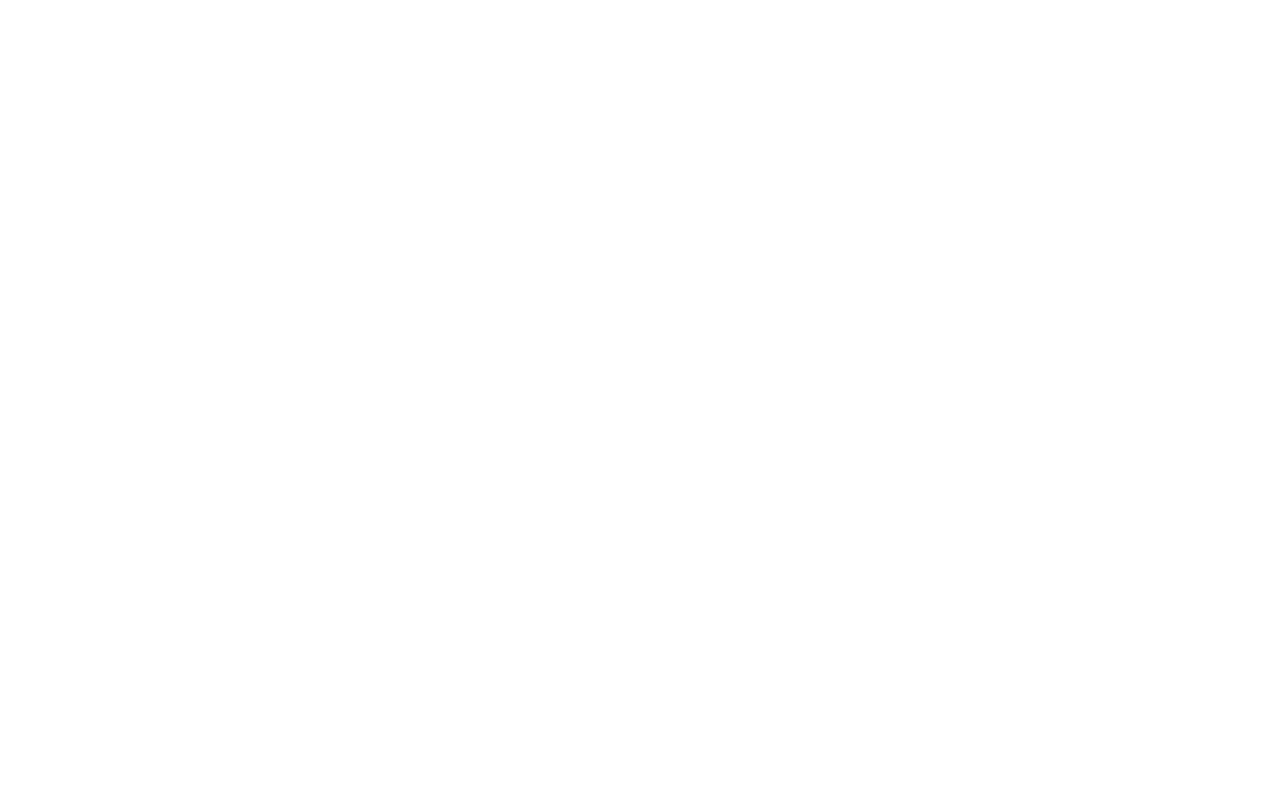
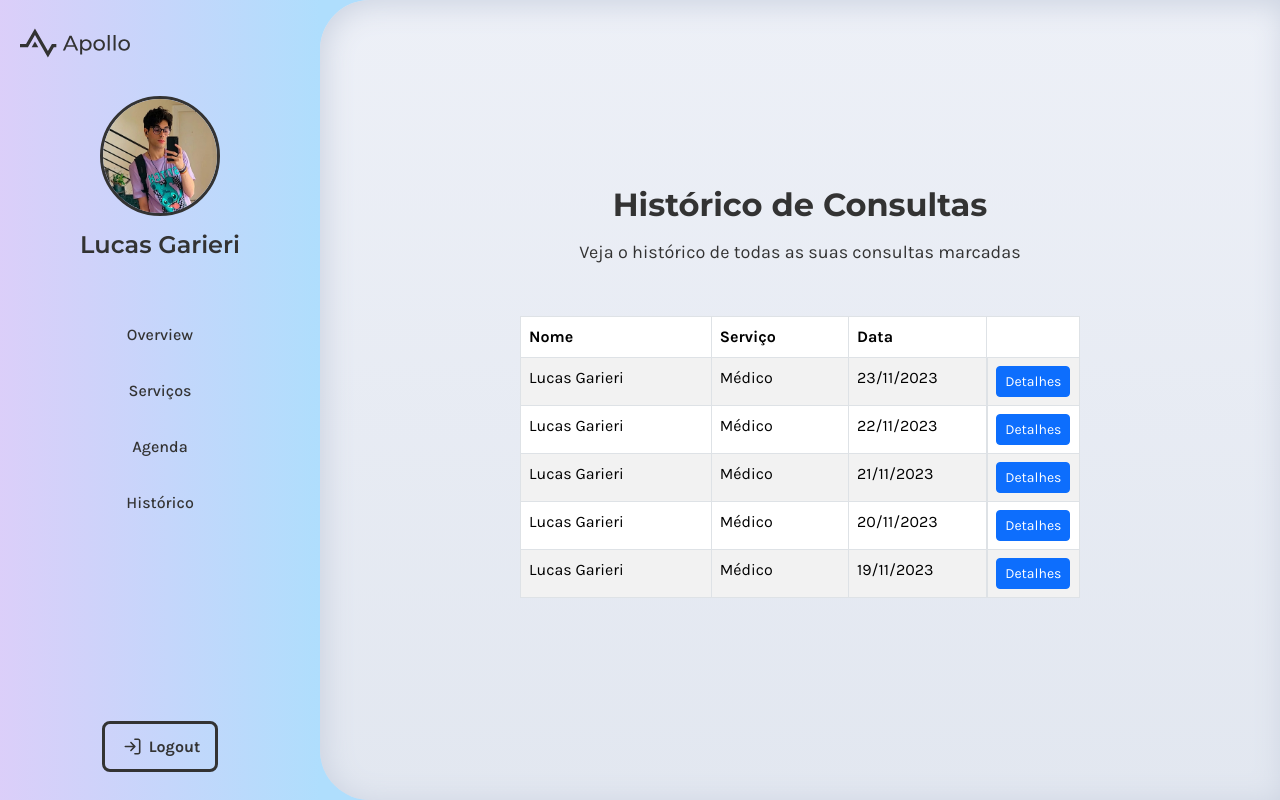
Before and after one commit to pedrohrodrig/LabEngSoft2-Frontend, a React (Create React App) app in the folder frontend/: page /patient/history in a window 1280 px wide. Before the commit this address had no page. Built offline with nearby package versions, Linux system fonts and the light colour scheme.

Commit message:
Cria página de histórico de consultas

```diff
--- a/frontend/src/index.js
+++ b/frontend/src/index.js
@@ -10,11 +10,12 @@
 import PaymentsPage from './pages/paymentspage/paymentspage';
 import TestPage from './pages/testpage/testpage';
 import ServicesPage from './pages/patient/servicesPage/servicesPage';
+import PatientAppointmentsHistoryPage from './pages/patient/appointmentsHistoryPage/appointmentsHistoryPage';
 
 import App from './App';
 
 import './index.css';
-import ProfessionalListPage from './pages/patient/professionalList/professionalListPage';
+import ProfessionalListPage from './pages/patient/professionalListPage/professionalListPage';
 
 const root = ReactDOM.createRoot(document.getElementById('root'));
 root.render(
@@ -34,6 +35,8 @@
 
                     <Route path="test" element={<TestPage />} />
                     <Route path="professionals" element={<ProfessionalListPage />} />
+                    <Route path="patient/history" element={<PatientAppointmentsHistoryPage />} />
+
 
                 </Route>
             </Routes>
--- /dev/null
+++ b/frontend/src/pages/patient/appointmentsHistoryPage/appointments.js
@@ -0,0 +1,29 @@
+const appointmentsList = [
+    {
+        professionalName: "Lucas Garieri",
+        professionalService: "Médico",
+        date: "23/11/2023"
+    },
+    {
+        professionalName: "Lucas Garieri",
+        professionalService: "Médico",
+        date: "22/11/2023"
+    },
+    {
+        professionalName: "Lucas Garieri",
+        professionalService: "Médico",
+        date: "21/11/2023"
+    },
+    {
+        professionalName: "Lucas Garieri",
+        professionalService: "Médico",
+        date: "20/11/2023"
+    },
+    {
+        professionalName: "Lucas Garieri",
+        professionalService: "Médico",
+        date: "19/11/2023"
+    }
+];
+
+export default appointmentsList;
--- /dev/null
+++ b/frontend/src/pages/patient/appointmentsHistoryPage/appointmentsHistoryPage.js
@@ -0,0 +1,43 @@
+import React from "react";
+import Title from "../../../components/title/title";
+
+import { Table, Button } from "react-bootstrap";
+
+import appointmentsList from "./appointments";
+
+function PatientAppointmentsHistoryPage() {
+    return (
+        <div className="page">
+            <Title
+                head="Histórico de Consultas"
+                body="Veja o histórico de todas as suas consultas marcadas"
+            />
+            <Table striped bordered hover >
+              <thead>
+                <tr>
+                  <th style={{width: "35%"}}>Nome</th>
+                  <th style={{width: "25%"}}>Serviço</th>
+                  <th style={{width: "25%"}}>Data</th>
+                  <th style={{width: "15%"}}></th>
+                </tr>
+              </thead>
+              <tbody>
+                {appointmentsList.map((appointment, idx) => {
+                  return (
+                    <tr>
+                      <td>{appointment.professionalName}</td>
+                      <td>{appointment.professionalService}</td>
+                      <td>{appointment.date}</td>
+                      <td className="d-flex justify-content-center">
+                        <Button variant="primary" size="sm">Detalhes</Button>
+                      </td>
+                    </tr>
+                  );
+                })}
+              </tbody>
+            </Table>
+        </div>
+    );
+}
+
+export default PatientAppointmentsHistoryPage;
```
